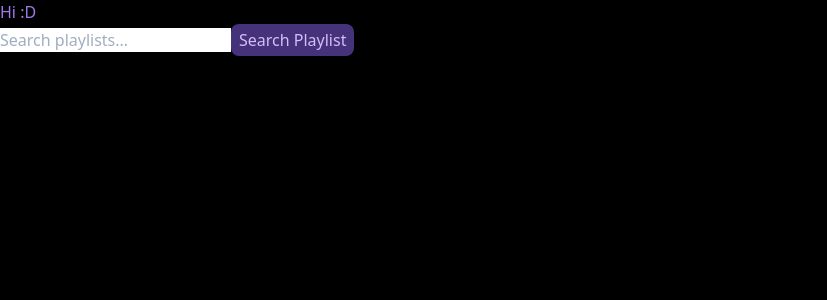
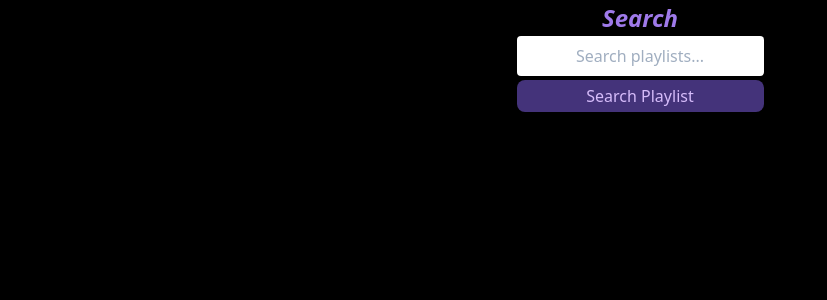
Before and after one commit to jack-michaud/partify, a React app in the folder web_src/: page / in a window 1280 px wide. Shown: the top 300 px of the page, without its empty margins (0-827 px from the left). Built offline with nearby package versions, Linux system fonts and the light colour scheme.

Commit message:
Updated some styling on the search page

```diff
--- a/web_src/package.json
+++ b/web_src/package.json
@@ -4,7 +4,7 @@
     "dev": "webpack-dev-server --config webpack.config.dev.js --hot"
   },
   "devDependencies": {
-    "@babel/core": "^7.8.3",
+    "@babel/core": "^7.8.4",
     "@babel/plugin-proposal-class-properties": "^7.8.3",
     "@babel/plugin-transform-runtime": "^7.8.3",
     "@babel/preset-env": "^7.8.3",
--- a/web_src/src/base.scss
+++ b/web_src/src/base.scss
@@ -18,6 +18,10 @@ a {
   }
 }
 
+li {
+  list-style: none;
+}
+
 button {
   @apply bg-purple-900 text-purple-300;
 
--- a/web_src/src/components/PlaylistListItem.tsx
+++ b/web_src/src/components/PlaylistListItem.tsx
@@ -15,9 +15,9 @@ const PlaylistListItem = (props: IProps) => {
 
   return (
     <div>
-      <div className="flex flex-row mx-auto max-w-3xl p-3 text-white items-center">
+      <div className="sm:flex flex-row mx-auto max-w-3xl p-3 text-white items-center h-64">
         <div className="flex-1">
-          <img className="w-full shadow-xs rounded" src={props.playlist.images[0].url} alt="" />
+          <img className="h-full shadow-xs rounded" src={props.playlist.images[0].url} alt="" />
         </div>
         <div className="flex-1 px-3 bg-purple-700 sm:-ml-8 rounded flex flex-col">
           <div className="uppercase mx-auto -mt-10 text-2xl font-semibold bg-purple-600 p-2 rounded">
--- a/web_src/src/components/SearchPageComponent.tsx
+++ b/web_src/src/components/SearchPageComponent.tsx
@@ -18,9 +18,13 @@ class SearchPageComponent extends React.PureComponent<{}, IState> {
 
     render() {
         return (
-            <div className="text-purple-500" >
-                <p>Hi :D</p>
-                <input type="text" id="search-input" placeholder="Search playlists..." onChange={(e) => {
+            <div className="items-center flex flex-col text-purple-500">
+              <span className="italic font-semibold text-2xl">
+                  Search
+              </span>
+              <div className="px-3 flex flex-col">
+                  <input className="p-2 rounded text-center mb-1"
+                         type="text" id="search-input" placeholder="Search playlists..." onChange={(e) => {
                         this.setState({
                             searchQuery: e.target.value
                         });
@@ -31,6 +35,7 @@ class SearchPageComponent extends React.PureComponent<{}, IState> {
                             playlists: listy
                         });
                     }}>Search Playlist</button>
+                </div>
                 {
                     this.state.playlists && this.state.playlists.length > 0 && this.state.playlists.map(playlist =>
                         <li key={playlist.id}>
```
Also changed, not shown: 1 other file (tests, documents, lock files or other folders). Lines whose indentation alone changed are shown as unchanged.
